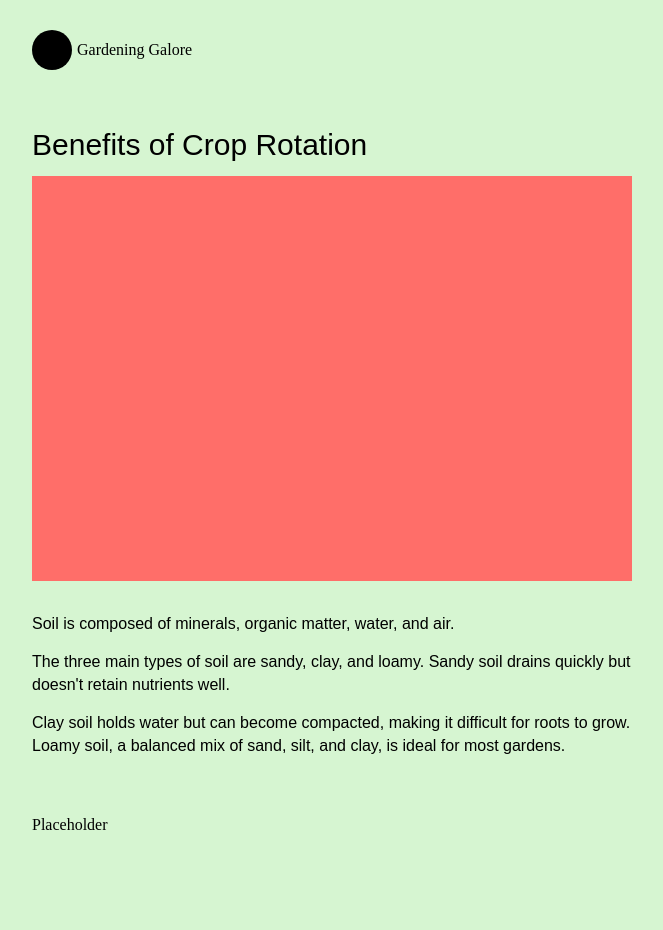
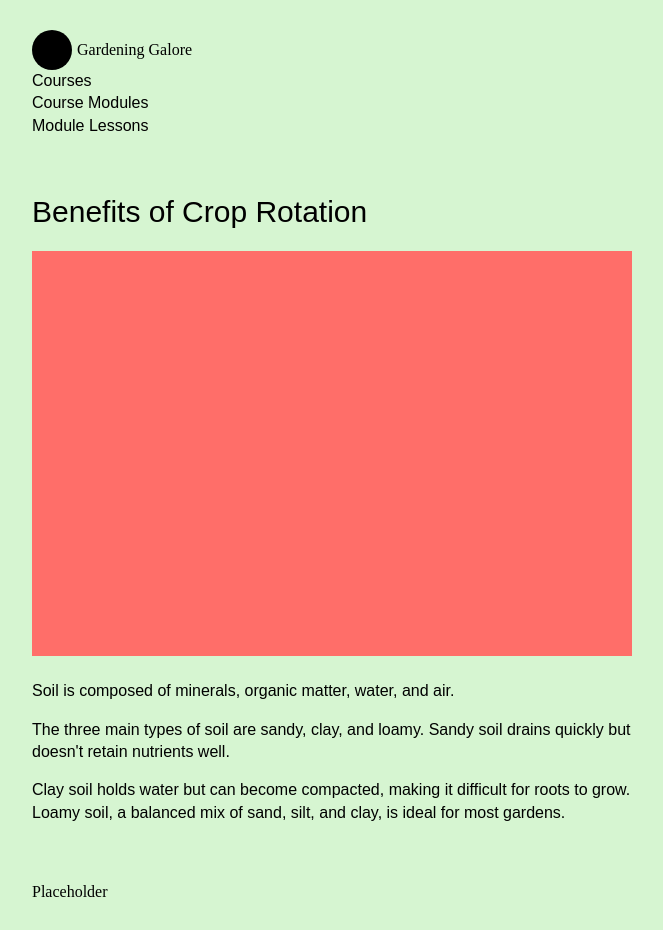
Before and after one commit to prolixmagus/gardening-courses, a Vue app: page /courses/1/modules/1/lessons/1 in a window 1280 px wide. Shown: the whole page, without its empty margins (74-737 px from the left). Before the commit the page ends 863 px from the top, so only its background shows below. Built offline with nearby package versions, Linux system fonts and the light colour scheme.

Commit message:
Update navigation

```diff
--- a/src/App.vue
+++ b/src/App.vue
@@ -1,5 +1,15 @@
 <script setup>
 import { RouterLink, RouterView, useRoute } from 'vue-router';
+import { computed } from 'vue';
+
+const route = useRoute();
+
+//computed continuously updates the values if the parameters change
+
+const courseId = computed(() => route.params.courseId);
+const moduleId = computed(() => route.params.moduleId);
+const lessonId = computed(() => route.params.lessonId);
+
 </script>
 
 <template>
@@ -13,6 +23,19 @@ import { RouterLink, RouterView, useRoute } from 'vue-router';
         </div>
         <h1>Gardening Galore</h1>
       </div>
+      <nav>
+        <ul>
+          <li>
+            <RouterLink to="/">Courses</RouterLink>
+          </li>
+          <li v-if="moduleId">
+            <RouterLink :to="`/courses/${courseId}`">Course Modules</RouterLink>
+          </li>
+          <li v-if="lessonId">
+            <RouterLink :to="`/courses/${courseId}/modules/${moduleId}`">Module Lessons</RouterLink>
+          </li>
+        </ul>
+      </nav>
     </div>
   </header>
 
--- a/src/components/LessonContent.vue
+++ b/src/components/LessonContent.vue
@@ -35,7 +35,7 @@ const imagePath = lesson?.image ? new URL(`../assets/images/${lesson.image}`, im
 
 <style scoped>
 .headline {
-    margin-block: 1em 2em;
+    margin-block: 1.5em;
     max-width: 600px;
 }
 
--- a/src/views/CourseDetail.vue
+++ b/src/views/CourseDetail.vue
@@ -1,4 +1,5 @@
 <script setup>
+
 import CourseModuleList from '../components/CourseModuleList.vue';
 
 </script>
--- a/src/views/CourseList.vue
+++ b/src/views/CourseList.vue
@@ -1,5 +1,7 @@
 <script setup>
-    import FullCourseList from '../components/FullCourseList.vue';
+
+import FullCourseList from '../components/FullCourseList.vue';
+
 </script>
 
 <template>
--- a/src/views/LessonDetail.vue
+++ b/src/views/LessonDetail.vue
@@ -1,9 +1,11 @@
 <script setup>
+
 import LessonContent from '../components/LessonContent.vue';
+
 </script>
 
 <template>
-    <section class="offerings">
+    <section class="lesson-content">
         <div class="inner-column">
             <LessonContent />
         </div>
--- a/src/views/ModuleDetail.vue
+++ b/src/views/ModuleDetail.vue
@@ -1,4 +1,5 @@
 <script setup>
+
 import LessonList from '../components/LessonList.vue';
 
 </script>
```
Also changed, not shown: src/components/LessonList.vue (+2 -5 lines).
